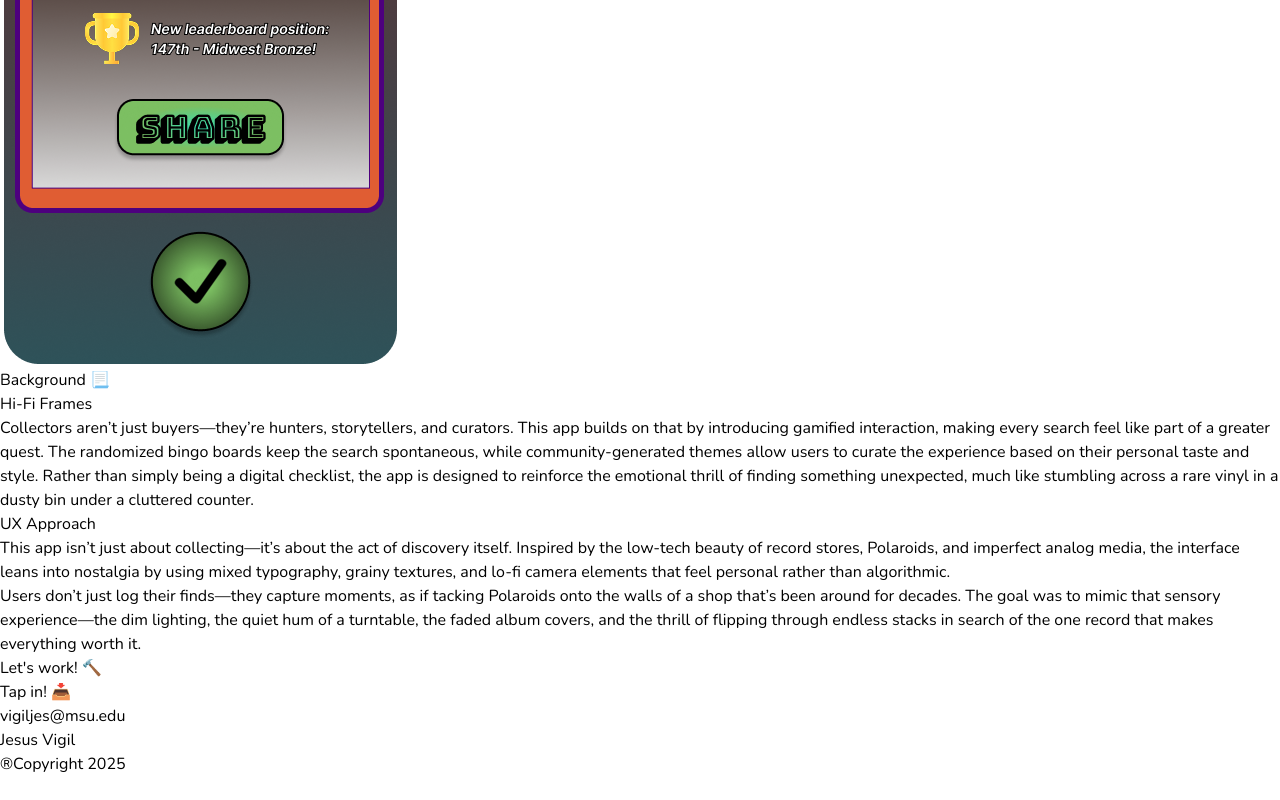
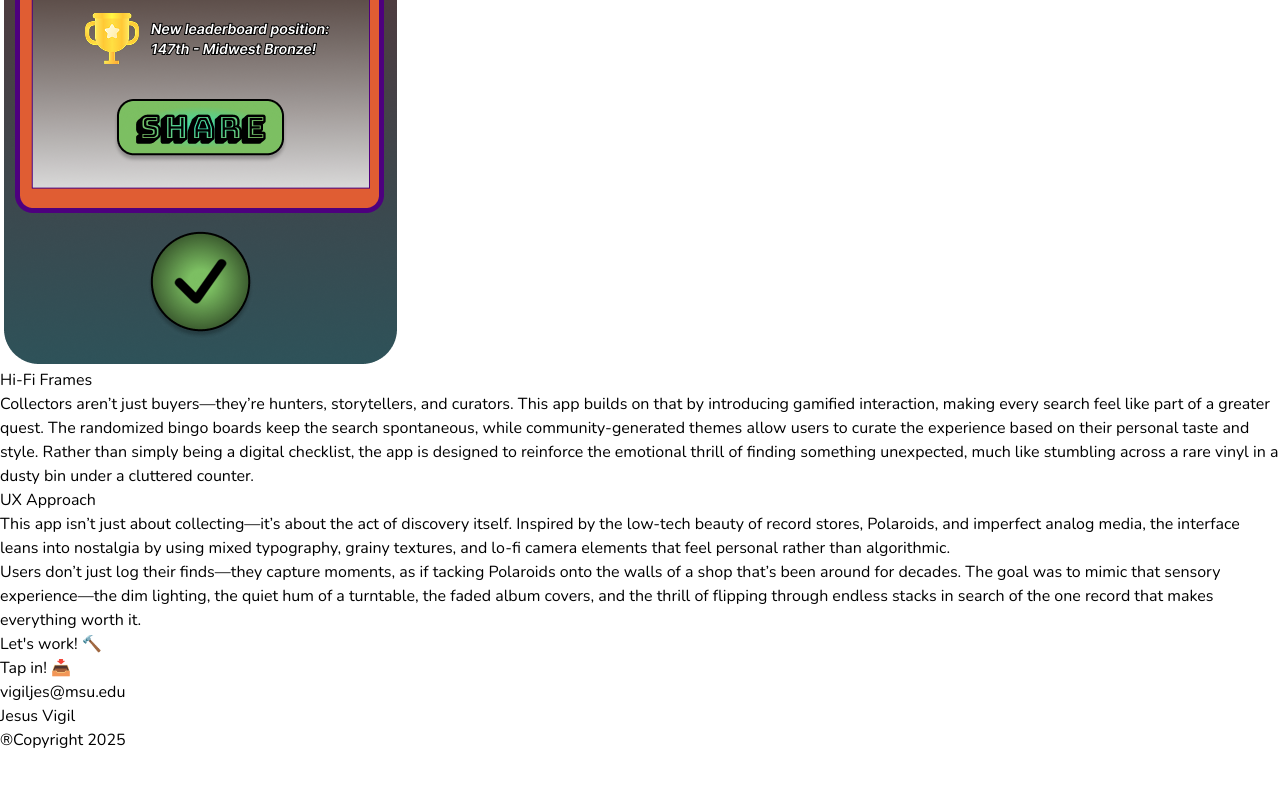
Before and after one commit to vigiljes/workingPortfolio, a React (Vite) app: page /RecordBingo in a window 1280 px wide. Shown: the part 9718-10518 px from the top of the page. After the commit the page ends 10494 px from the top, so only its background shows below. Built offline with nearby package versions, Linux system fonts and the light colour scheme.

Commit message:
brushUp4.28

```diff
--- a/src/components/Hero.jsx
+++ b/src/components/Hero.jsx
@@ -13,9 +13,10 @@ const container = (delay) => ({
 
 const Hero = () => {
   return (
-    <div className="border-b border-neutral-900 pb-4 lg:mb-36">
+    <div className="border-b border-neutral-900 pb-4 lg:mb-36 flex justify-center">
       <div className="flex flex-wrap">
-        <div className="w-full lg:w-1/2">
+      <div className="w-full lg:w-1/2 lg:pl-6 md:pl-4 sm:pl-2">
+
           <div className="flex flex-col items-center lg:items-start">
             <motion.h1
               variants={container(0)}
--- a/src/components/descrip2.jsx
+++ b/src/components/descrip2.jsx
@@ -6,17 +6,6 @@ const JobDescriptions2 = () => {
     <div className="border-b border-neutral-900 pb-10 flex justify-center">
       {/* Wrapper - Fully Centered Frame */}
       <div className="max-w-lg md:max-w-screen-md w-full mx-auto px-4 sm:px-6">
-        {/* Main Heading */}
-        <motion.h2
-          whileInView={{ opacity: 1, y: 0 }}
-          initial={{ opacity: 0, y: -102 }}
-          transition={{ duration: 0.5 }}
-          viewport={{ once: true }}
-          className="my-12 text-center text-3xl sm:text-4xl font-semibold"
-        >
-          Background 📃
-        </motion.h2>
-
         {/* Stacked & Left-Aligned Job Entries */}
         <div className="flex flex-col gap-y-4 sm:gap-y-6 md:gap-y-8">
           {JOBS2.map((job, index) => (
--- a/src/components/expcard2.jsx
+++ b/src/components/expcard2.jsx
@@ -20,7 +20,15 @@ const About3 = () => {
           viewport={{ once: true }}
           className="w-full max-w-[400px] lg:max-w-[500px]"
         >
-          <img className="w-full max-w-[600px] mx-auto rounded-2xl" src={about2Img} />
+          <picture>
+            <source srcSet="../assets/protos.webp" type="image/webp" />
+            <img
+              className="w-full max-w-[600px] mx-auto rounded-2xl"
+              src={about2Img}
+              alt="Record Collector's Bingo"
+              loading="lazy"
+            />
+          </picture>
         </motion.div>
 
         {/* Text Section */}
--- a/src/constants/index.js
+++ b/src/constants/index.js
@@ -81,7 +81,7 @@ export const JOBS3 = [
     desc1: "A challenge was set—build something from scratch using an existing API. Given only three weeks, my friend and I took it upon ourselves to push the limits of Spotify's functionalities. The core idea? Mood-based recommendations, letting users explore new music without committing to rigid playlists.",
     subtitle: "🤖 How AI Became Part of the Process",
     subtitle2: "🎶 What the App Actually Does",
-    subtitle3: "🧐 Lessons Learned & What Could Have Been Improve",
+    subtitle3: "🧐 Lessons Learned & What Could Have Been Improved",
     subtitle4: "⚡ Three Weeks, Tight Execution, Big Takeaways",
     desc2: "AI wasn’t just a tool—it was like having an extra brain in the room. We used it to interpret API structures, generate usable code, and troubleshoot inconsistencies when things weren’t lining up. It wasn’t perfect, but the process taught us just how effective AI can be in accelerating digital product creation when time is short.",
     desc3: "Users log in and start exploring. The system analyzes mood-based factors like time, weather, genre, song key, and pitch, then suggests tracks that match the moment. It doesn’t interfere with Spotify’s native playlist system—it works alongside it, serving as a test space for discovery that could, over time, refine a person’s listening habits.",
```
